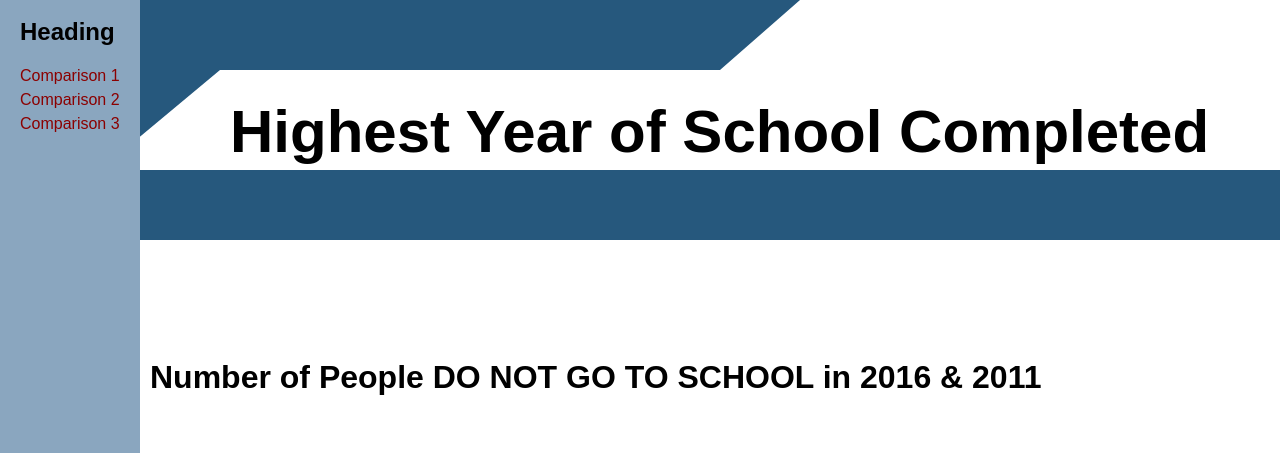
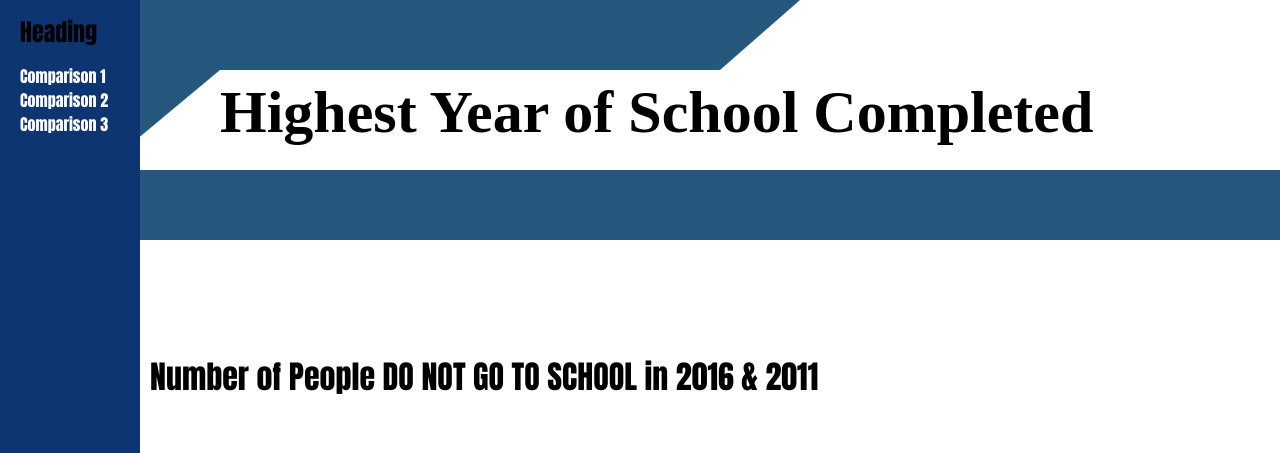
Before and after one commit to mingziye/prepare, a plain HTML site: page index.html in a window 1280 px wide. Shown: the top 453 px of the page. Drawn offline with Linux system fonts and the light colour scheme.

Commit message:
Update index.html

```diff
--- a/index.html
+++ b/index.html
@@ -12,17 +12,18 @@
 			overflow: hidden;
 			height: 100%;
 			max-height: 100%;
-			font-family:Sans-serif;
+			font-family:Impact;
 			line-height: 1.5em;
 		}
 
 		#header {
 			position: absolute;
-			top: 70px;
-			left: 220px;
+			top: 50px;
+			left: 210px;
 			width: 100%;
 			height: 500px;
-            font-size:30px;
+            		font-size:30px;
+			font-family:Phosphate;
 			overflow: hidden;
             /* Disables scrollbars on the header frame. To enable scrollbars, change "hidden" to "scroll" */
 
@@ -35,7 +36,7 @@
 			left: 0;
 			width: 140px;
 			overflow: auto; /* Scrollbars will appear on this frame only when there's enough content to require scrolling. To disable scrollbars, change to "hidden", or use "scroll" to enable permanent scrollbars */
-			background: #8aa6bf;
+			background: #0C3572;
 		}
 
 		#logo {
@@ -67,7 +68,7 @@
 		}
 
 		nav ul a {
-			color: darkred;
+			color: white;
 			text-decoration: none;
 		}
 
@@ -90,13 +91,12 @@
 
 	<body>
     	<svg height="800" width="100%">
-  		<<polygon points="120,0 120,240 1352,240 1352,100 1280,170 100,170 220,70 720,70 800,0  " style="fill:#26587d;" />
+  		<<polygon points="120,0 120,240 1352,240 1352,60 1280,140 1280,170 100,170 220,70 720,70 800,0  " style="fill:#26587d;" />
 		</svg>
 
 		<header id="header">
 			<div id="logo">
-				<h1>Highest Year of School
-				Completed</h1>
+				<h1>Highest Year of School Completed</h1>
 			</div>
 
 		</header>
@@ -107,14 +107,15 @@
 				<br><h1 id="Link1">Number of People DO NOT GO TO SCHOOL in 2016 & 2011</h1><br><br>
 				<p><script>generateText(300)</script></p>
 
-                &emsp;&emsp;&emsp;&emsp;&emsp;<iframe src="https://mingziye.github.io/assmt2/" width="500" height="400"></iframe>&emsp;&emsp;&emsp;&ensp;
+                &emsp;&emsp;&emsp;&emsp;&emsp;<iframe src="https://mingziye.github.io/assmt2/" width="500" height="400"></iframe>
+                &emsp;&emsp;&emsp;&ensp;
                 <iframe src="https://mingziye.github.io/test2/" width="500" height="400"></iframe><br><br><br><br>
 
                 <h1 id="Link2">comparison of Yr 12 completed number between Male and Female</h1><br><br><br>
 				<p><script>generateText(300)</script></p>
                 &emsp;&emsp;&emsp;&emsp;&emsp;<iframe src="https://mingziye.github.io/16_Y12_M/" width="500" height="400"></iframe>&emsp;&emsp;&emsp;&ensp;
                 <iframe src="https://mingziye.github.io/16_12_F/" width="500" height="400"></iframe><br><br><br><br>
-				<h1 id="Link3">15-19 years students completed yr 12</h1><br>=
+				<h1 id="Link3">15-19 years students completed yr 12</h1><br>
 				<p><script>generateText(300)</script></p>
                 &emsp;&emsp;&emsp;&emsp;&emsp;<iframe src="https://mingziye.github.io/11_15-19Yr12/" width="500" height="400"></iframe>&emsp;&emsp;&emsp;&ensp;
                 <iframe src="https://mingziye.github.io/16_15-19Yr12/" width="500" height="400"></iframe><br><br><br><br>
```
